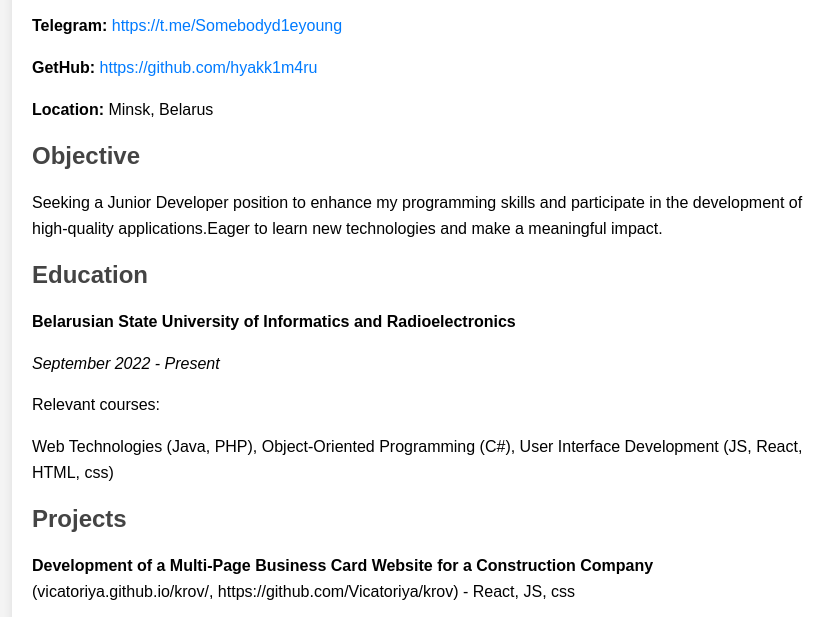
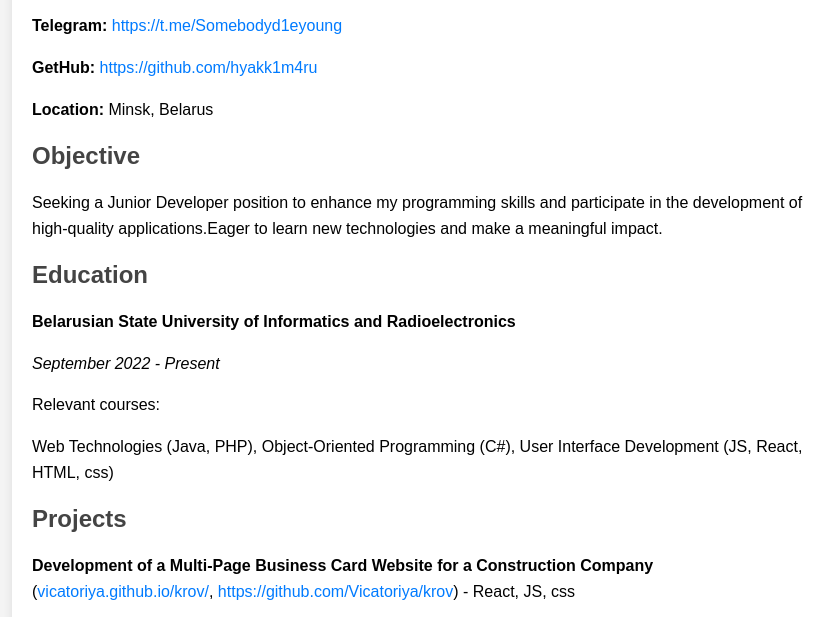
Before and after one commit to hyakk1m4ru/hyakk1m4ru.github.io, a plain HTML site: page index.html in a window 1280 px wide. Shown: the part 173-790 px from the top of the page, without its empty margins (208-1042 px from the left). Drawn offline with Linux system fonts and the light colour scheme.

Commit message:
added links

```diff
--- a/index.html
+++ b/index.html
@@ -32,7 +32,7 @@
 
     <section>
         <h2>Projects</h2>
-        <p><strong>Development of a Multi-Page Business Card Website for a Construction Company</strong> (vicatoriya.github.io/krov/, https://github.com/Vicatoriya/krov) - React, JS, css</p>
+        <p><strong>Development of a Multi-Page Business Card Website for a Construction Company</strong> (<a href="https://vicatoriya.github.io/krov/">vicatoriya.github.io/krov/</a>, <a href="https://github.com/Vicatoriya/krov">https://github.com/Vicatoriya/krov</a>) - React, JS, css</p>
         <p><strong>Development of parental control application(course project)</strong> - SQL, c#</p>
     </section>
 
```
